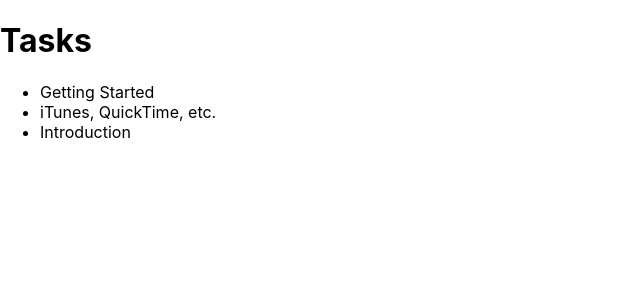
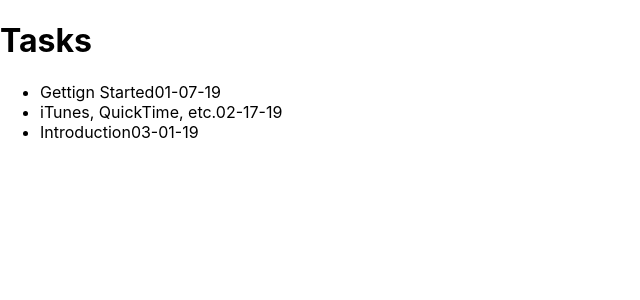
Before and after one commit to isabel985/task-manager, a React (Create React App) app: page / in a window 1280 px wide. Shown: the top 300 px of the page, without its empty margins (0-640 px from the left). Built offline with nearby package versions, Linux system fonts and the light colour scheme.

Commit message:
converted filler data to objects

```diff
--- a/src/containers/TasksPage.js
+++ b/src/containers/TasksPage.js
@@ -7,7 +7,7 @@ function TasksPage() {
         <h1>Tasks</h1>
         <ul>
           {data.map( (task)  => {
-            return <li>{task}</li>
+            return <li>{task.task_name}<span>{task.task_due_date}</span></li>
           })
           }
         </ul>
--- a/src/data/data.js
+++ b/src/data/data.js
@@ -1,7 +1,34 @@
 let data = [
-    "Getting Started",
-    "iTunes, QuickTime, etc.",
-    "Introduction"
+  {
+    task_id: 1,
+    task_name: "Gettign Started",
+    task_status: "approved",
+    task_due_date: "01-07-19",
+    task_end_date: "",
+    task_assigned_to: "Hal",
+    task_assigned_by: "Hatem",
+    task_description: "Should be a quick intro covering navigation,  opening apps, etc.",
+  },
+  {
+    task_id: 2,
+    task_name: "iTunes, QuickTime, etc.",
+    task_status: "in progress",
+    task_due_date: "02-17-19",
+    task_end_date: "",
+    task_assigned_to: "Hatem",
+    task_assigned_by: "Hal",
+    task_description: "How to use the fun apps.",
+  },
+  {
+    task_id: 3,
+    task_name: "Introduction",
+    task_status: "approved",
+    task_due_date: "03-01-19",
+    task_end_date: "",
+    task_assigned_to: "Hal",
+    task_assigned_by: "Hal",
+    task_description: "The basics of Git.",
+  }
 ];
 
 export default data;
```
